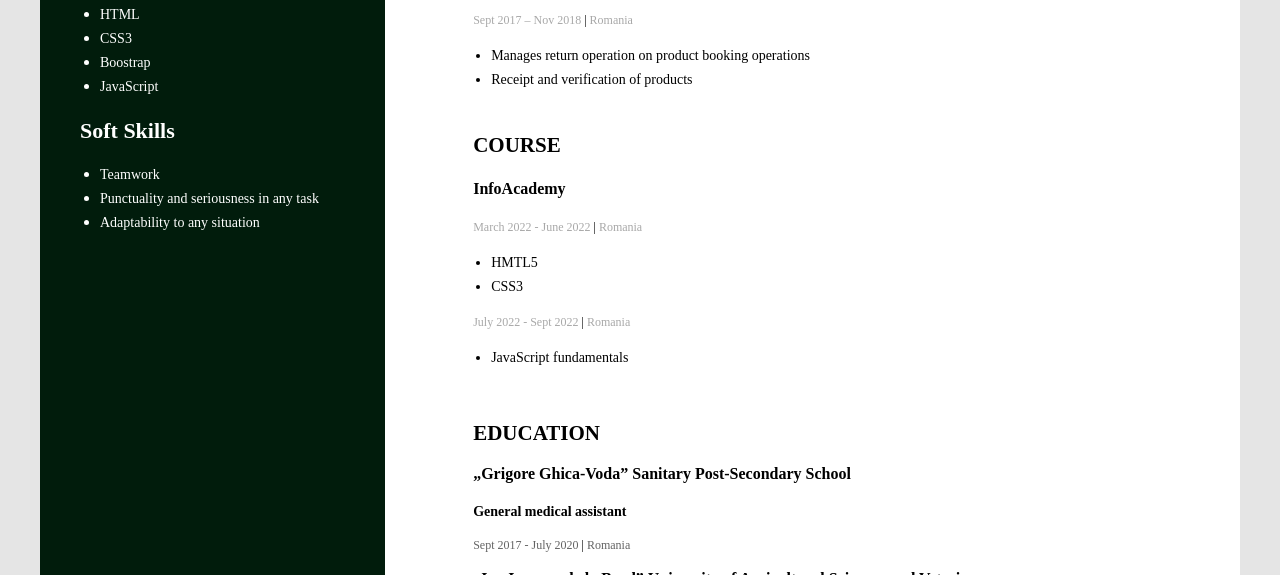
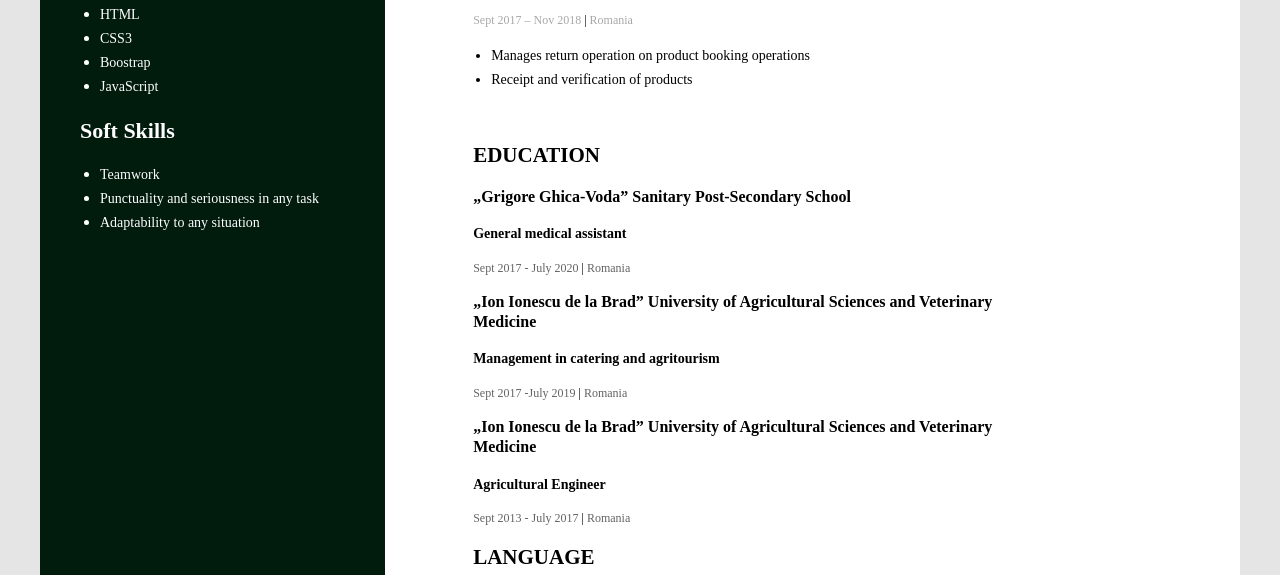
Before and after one commit to HinganuLarisa/Hinganu-Larisa-CV, a plain HTML site: page CV/index.html in a window 1280 px wide. Shown: the part 525-1100 px from the top of the page. Drawn offline with Linux system fonts and the light colour scheme.

Commit message:
Update index.html

```diff
--- a/CV/index.html
+++ b/CV/index.html
@@ -43,24 +43,6 @@
             </ul>
         </div>
     </div>
-   <!--Course-->
-   <div class="section-course">
-    <h2 class="block-title ">Course</h2>
-    <h4 class="course-title">InfoAcademy</h4>
-    <p class="course-period"> March 2022 -  June 2022  <span class="line-break">|
-    </span> Romania</p>
-    <ul class="work-experience-duties">
-        <li>HMTL5</li>
-        <li>CSS3</li>
-    </ul>
-    <p class="course-period"> July 2022 -  Sept 2022  <span class="line-break">|
-    </span> Romania</p>
-    <ul class="work-experience-duties">
-        <li>JavaScript  fundamentals</li>
-
-    </ul>
-   </div>
-
    <!--Education-->
          <div class="education-section">
          <h2 class="block-title">Education</h2>
```
